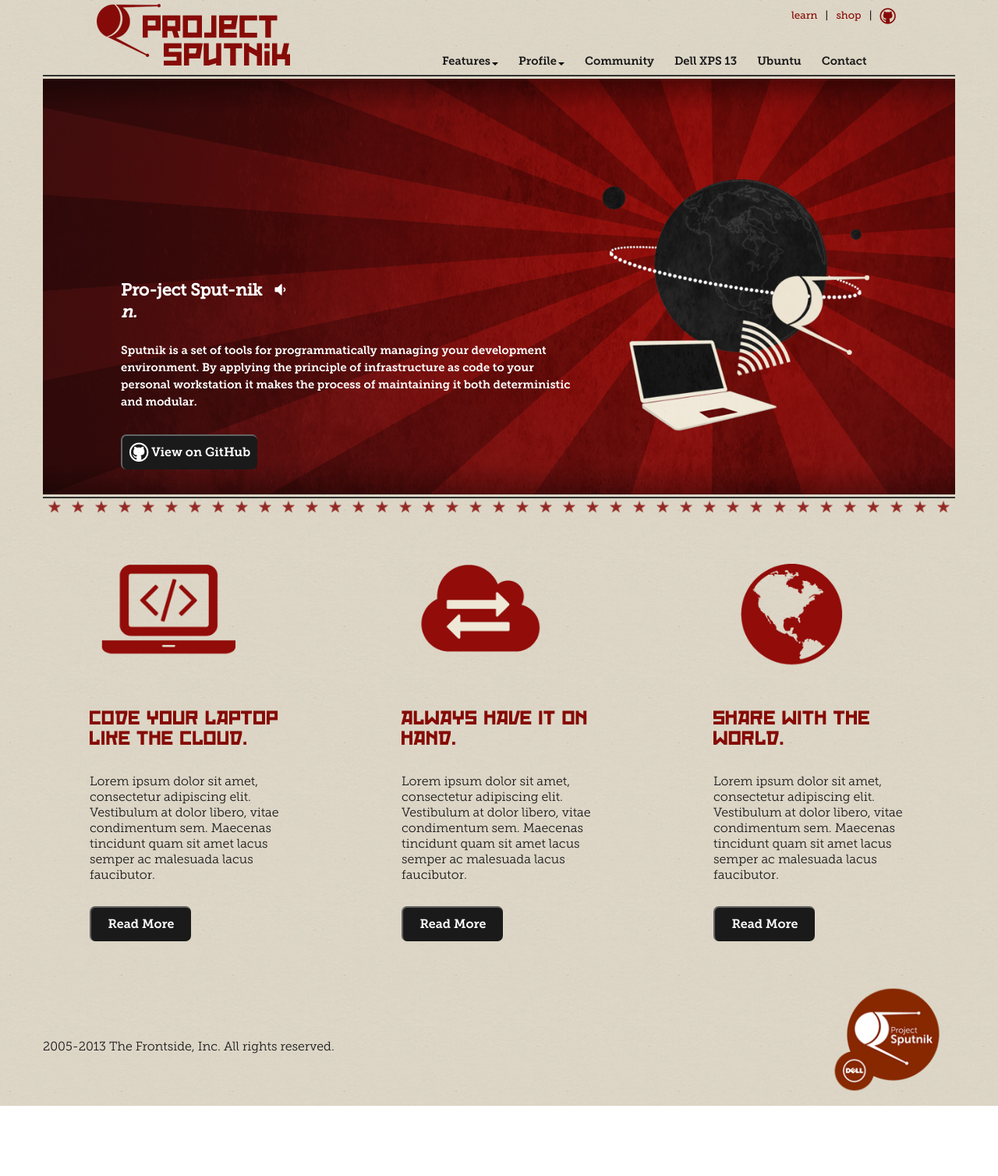
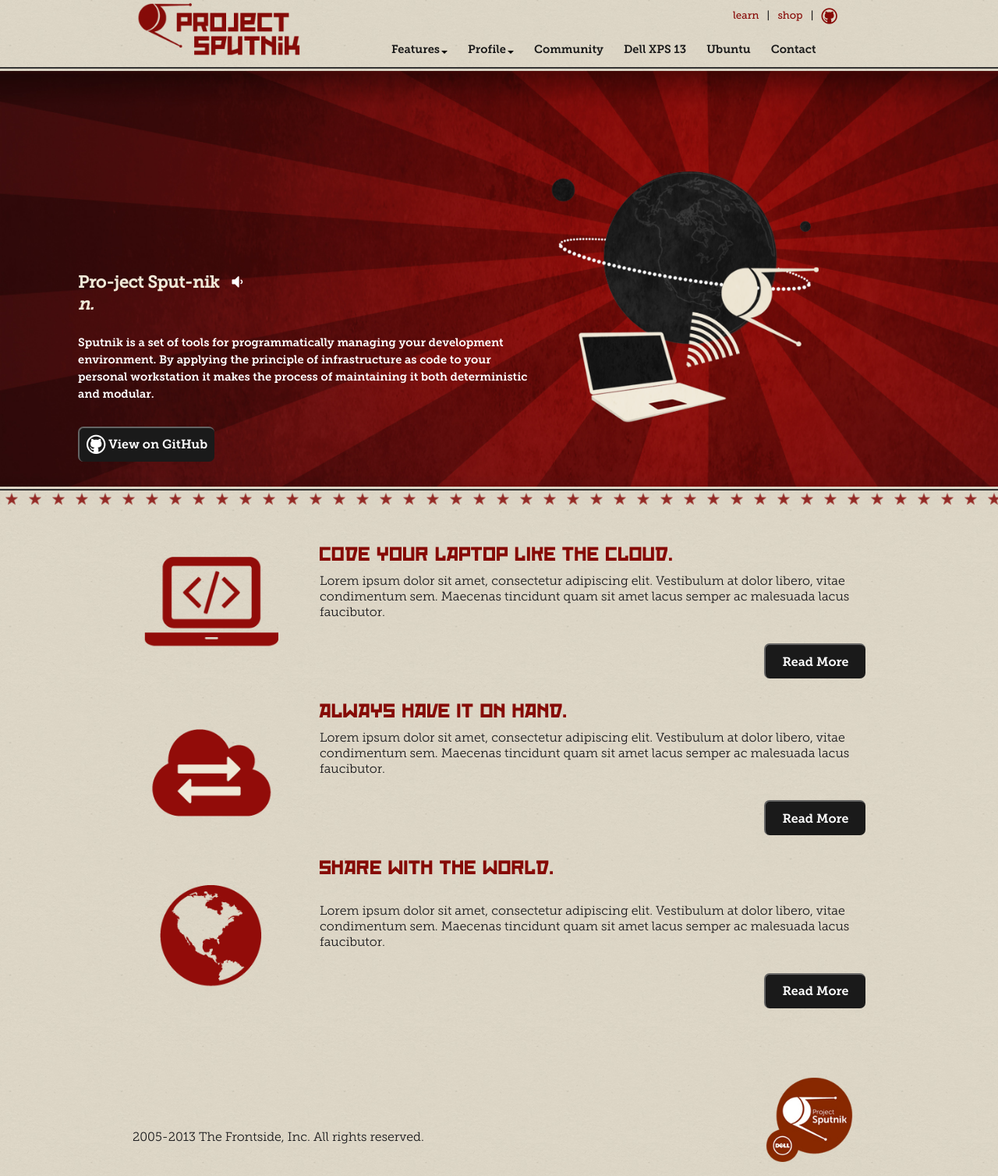
Before and after one commit to simonjj/sputnik.github.io, a website: page index.html in a window 1280 px wide. Shown: the whole page at 78% size. Before the commit the page ends 1418 px from the top, so only its background shows below. Drawn offline with Linux system fonts and the light colour scheme.

Commit message:
Preparing for new site design.

```diff
--- a/index.html
+++ b/index.html
@@ -9,7 +9,6 @@
 
     <!-- Le styles -->
     <link href="assets/css/bootstrap.css" rel="stylesheet">
-    <link href="assets/css/bootstrap-responsive.css" rel="stylesheet">
 
     <script type="text/javascript">
         function play_single_sound() {
@@ -33,18 +32,18 @@
   <body>
     <div class="container">
         <div class="row">
-            <div class="span-half"> </div>
             <div class="span3">
                 <img class="header" src="assets/img/sputnik-header.png" />
             </div>
+            <div class="span-half"></div>
             <div class="span6"></div>
             <div class="span2">
-                <p class="top-bar"><a href=#>learn</a> &nbsp | &nbsp <a href=#>shop</a> &nbsp | &nbsp <a href="https://github.com/sputnik" target="_blank"><i class="icon-large icon-github"></i></a></p>
+                <p class="top-bar"><a href=#>learn</a> &nbsp | &nbsp <a href="http://www.dell.com/us/business/p/xps-13-linux/pd" target="_blank">shop</a> &nbsp | &nbsp <a href="https://github.com/sputnik" target="_blank"><i class="icon-large icon-github"></i></a></p>
             </div>
         </div>
         <div class="row">
-            <div class="span5"></div>
-            <div class="span7">
+            <div class="span4"></div>
+            <div class="span8">
                 <ul class="nav nav-pills sputton">
                     <li class="dropdown"><a href="#" data-toggle="dropdown" >Features<b class="caret"></b></a>
                         <ul class="dropdown-menu" role="menu">
@@ -66,11 +65,11 @@
                 </ul>
             </div>
         </div>
-        <div class="car-borders">
+    </div>
+        <div class="banner-borders">
         <div class="banner">
-            <div class="row">
             <div class="span1"></div>
-                <div class="span-car-content">
+            <div class="span-banner-content">
                  <h3>Pro-ject Sput-nik &nbsp
                      <audio id="sputnik-audio" preload="auto" src="assets/audio/audio.wav" type="audio/wav"></audio>
                      <a href="javascript:play_single_sound()"><i style="color:#FFFFFF" class="icon-volume-down"></i></a>
@@ -83,52 +82,55 @@
                  it makes the process of maintaining it both deterministic
                  and modular.</p>
                  <br>
-                     <button class="button" onClick="window.location.href='https://github.com/sputnik' window."><i class="icon-large icon-github"></i> View on GitHub</button>
+                 <button class="button" onClick="window.open('https://github.com/sputnik', '_blank')"><i class="icon-large icon-github"></i> View on GitHub</button>
              </div>
-                 <div class="span-car-img"><img src="assets/img/xps13-sputnik-graphic.png" /></div>
+             <div class="span-banner-img"><img src="assets/img/xps13-sputnik-graphic.png" /></div>
         </div>
     </div>
-    </div>
-        <div class="under-carousel"></div>
+    <div class="under-banner"></div>
+    <div class="container">
         <div class="row">
-            <div class="span-half"></div>
             <div class="span3">
                 <img class="icon" src="assets/img/laptop-icon.png" />
-                <br>
+            </div>
+            <div class="span9">
                 <br>
                 <p class="red-october">CODE YOUR LAPTOP LIKE THE CLOUD.</p>
-                <br>
                 <p>Lorem ipsum dolor sit amet, consectetur adipiscing elit. Vestibulum
                 at dolor libero, vitae condimentum sem. Maecenas tincidunt quam
                 sit amet lacus semper ac malesuada lacus faucibutor.</p>
                 <br>
-                <button class="button" href="#">Read More</button>
+                <p class="text-right"><button class="button" href="#">Read More</button></p>
+                <br>
             </div>
-            <div class="span1"></div>
+        </div>
+        <div class="row">
             <div class="span3">
                 <img class="icon" src="assets/img/cloud-icon.png" />
-                <br>
-                <br>
+            </div>
+            <div class="span9">
                 <p class="red-october">ALWAYS HAVE IT ON HAND.</p>
-                <br>
                 <p>Lorem ipsum dolor sit amet, consectetur adipiscing elit. Vestibulum
                 at dolor libero, vitae condimentum sem. Maecenas tincidunt quam
                 sit amet lacus semper ac malesuada lacus faucibutor.</p>
                 <br>
-                <button class="button" href="#">Read More</button>
+                <p class="text-right"><button class="button" href="#">Read More</button></p>
+                <br>
             </div>
-            <div class="span1"></div>
+        </div>
+        <div class="row">
             <div class="span3">
                 <img class="icon" src="assets/img/world-icon.png" />
-                <br>
-                <br>
+            </div>
+                <div class="span9">
                 <p class="red-october">SHARE WITH THE WORLD.</p>
                 <br>
                 <p>Lorem ipsum dolor sit amet, consectetur adipiscing elit. Vestibulum
                 at dolor libero, vitae condimentum sem. Maecenas tincidunt quam
                 sit amet lacus semper ac malesuada lacus faucibutor.</p>
                 <br>
-                <button class="button" href="#">Read More</button>
+                <p class="text-right"><button class="button" href="#">Read More</button></p>
+                <br>
             </div>
         </div>
         <div style="height: 50px"></div>
@@ -142,7 +144,6 @@
                 <p class="text-center"><img src="assets/img/sputnik-footer.png" /></p>
             </div>
         </div>
-
     </div> <!-- /container -->
 
     <!-- Le javascript
```
Also changed, not shown: assets/css/bootstrap.css. Lines whose indentation alone changed are shown as unchanged.
